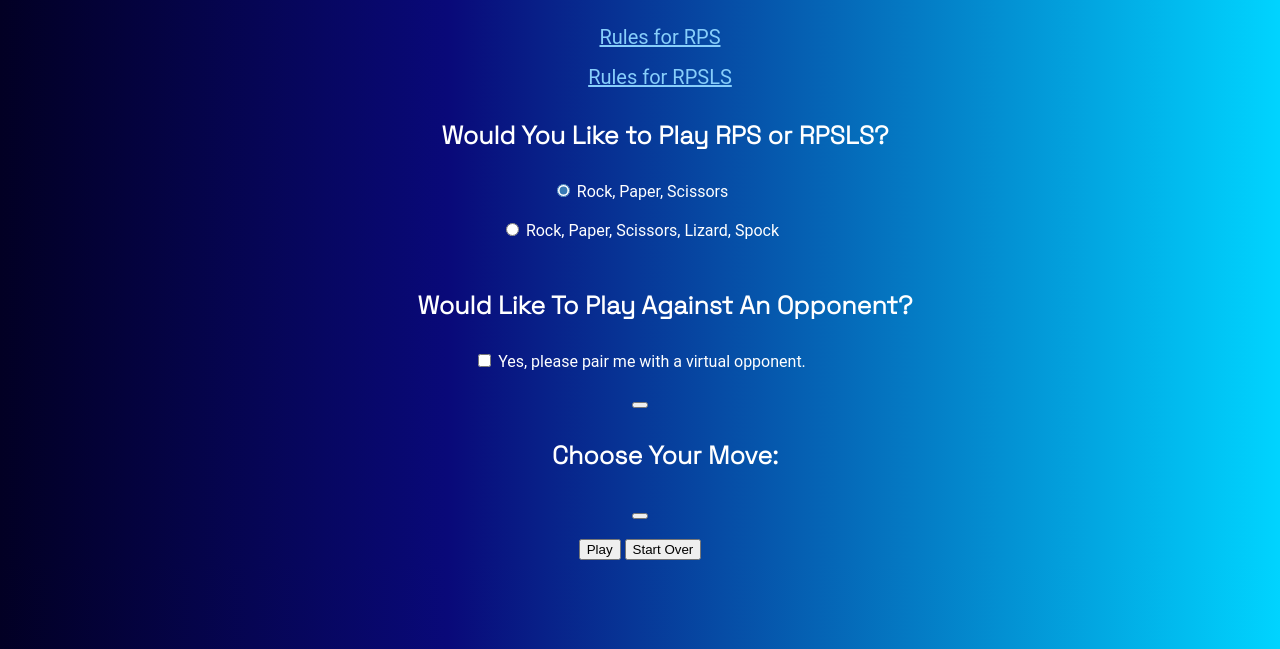
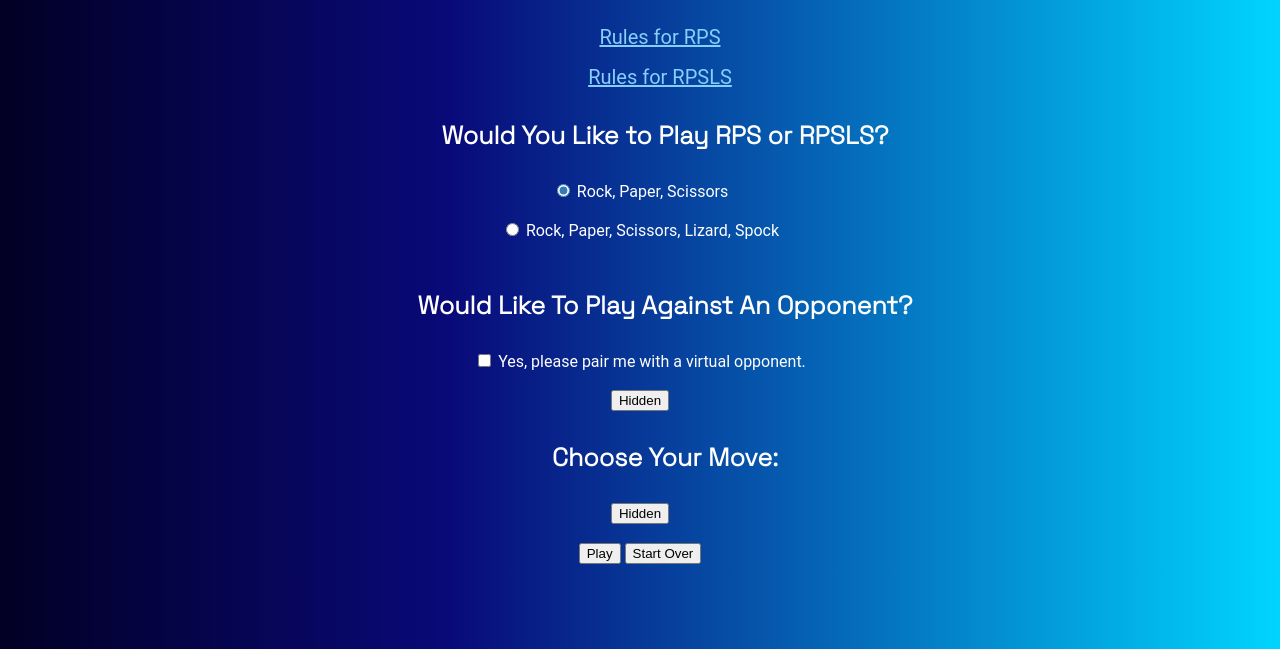
Before and after one commit to comp426-2023-spring/e02-jamietiblis, a website: page public/index.html in a window 1280 px wide. Shown: the part 151-800 px from the top of the page. Drawn offline with nearby package versions, Linux system fonts and the light colour scheme.

Commit message:
Validates on my end

```diff
--- a/public/index.html
+++ b/public/index.html
@@ -37,7 +37,7 @@
                     <input type="checkbox" id="opponent" name="playtype" value="opponent" onclick="showHideShots()">
                     <label for="opponent">Yes, please pair me with a virtual opponent.</label>
                     <br><br>
-                    <button type="submit" id="hiddenSubmission"></button>
+                    <button type="submit" id="hiddenSubmission">Hidden</button>
                 </form>
                 </div>
 
@@ -56,7 +56,7 @@
                     <label class="shots rpsls">Spock</label>
                 </div>
             </div>
-            <button type="submit" id="submission"></button>
+            <button type="submit" id="submission">Hidden</button>
             <br><br>
             <button type="button" id="play" onclick="playGame()">Play</button>
             <button type="button" id="startOver" onclick="startOver()">Start Over</button>
```
